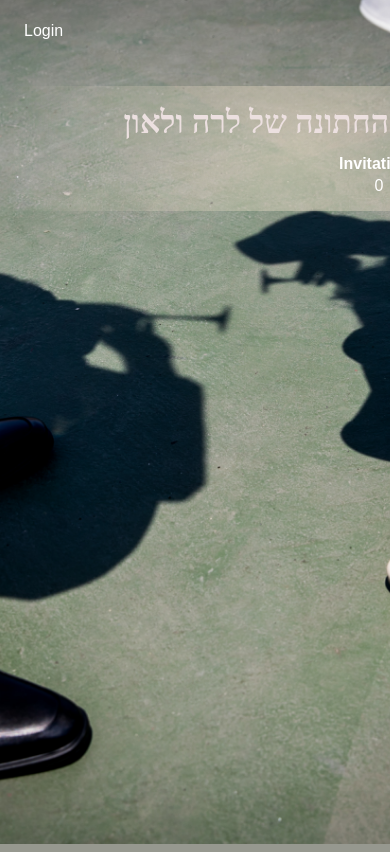
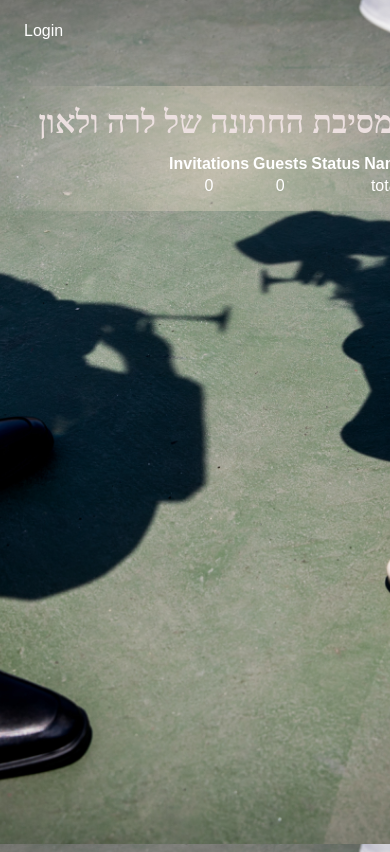
Before and after one commit to leonprou/inviter, a Flask app: page /invitations/ in a window 390 px wide; the page is wider, and only the part inside the window is pictured. Run offline with Flask 2, Linux system fonts and the light colour scheme; data that the repository does not hold is empty; parts of the project's set-up code (start-up, migrations or seed data) failed here and were passed over.

Commit message:
responsivnes

```diff
--- a/app/static/styles.css
+++ b/app/static/styles.css
@@ -4,8 +4,10 @@
 }
 
 body {
+	width: 100%;
+	height: 100%;
 	font-family: sans-serif;
-	background: url("wedding.jpg") no-repeat bottom fixed;
+	background: url("background.jpg") no-repeat bottom fixed;
 	-webkit-background-size: cover;
   	-moz-background-size: cover;
   	-o-background-size: cover;
@@ -33,7 +35,20 @@
 	width: 35em;
 	padding: 0.8em;
 	background: rgba(234, 222, 199, 0.5);
-	background: radial-gradient(circle, rgba(234, 222, 199, 0.5), rgba(255,0,0,0))}
+	background: radial-gradient(circle, rgba(234, 222, 199, 0.5), rgba(255,0,0,0))
+}
+
+@media (max-width: 1000px) {
+	.page {
+		margin: 2em auto;
+		text-align: center;
+		color: white;
+		width: 100%;
+		padding: 0.8em;
+		background: rgba(234, 222, 199, 0.5);
+		background: radial-gradient(circle, rgba(234, 222, 199, 0.5), rgba(255,0,0,0))
+	}
+}
 
 .invitation-header {
 	padding-bottom: 10px;
--- a/app/templates/root.html
+++ b/app/templates/root.html
@@ -1,7 +1,6 @@
 <!doctype html>
 <html>
 	<head>
-		<meta name="viewport" content="width=device-width, initial-scale=1.0">
 		<title>Wedding Party</title>
 		<link rel=stylesheet type=text/css href="{{ url_for('static', filename='styles.css') }}">
 	</head>
```
Also changed, not shown: app/static/background.jpg (renamed from app/static/wedding.jpg).
